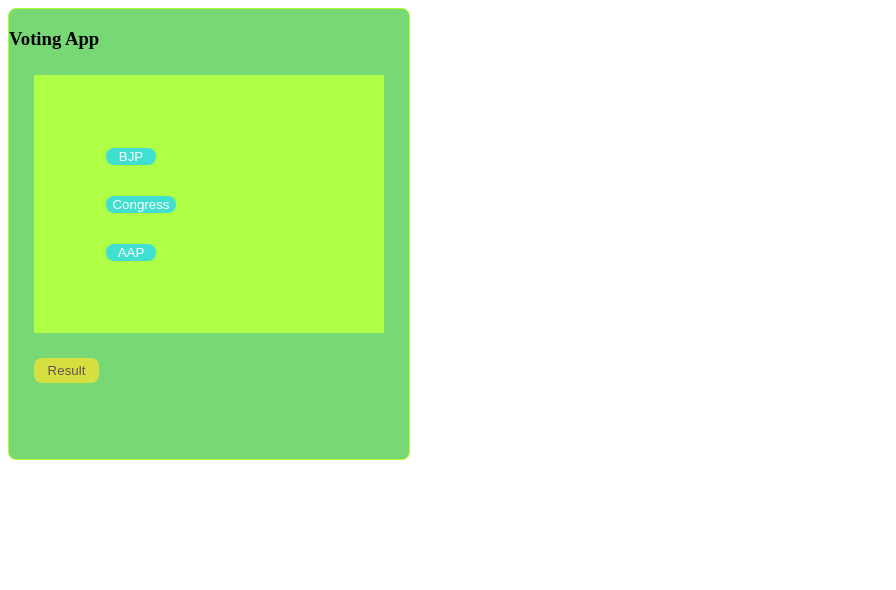
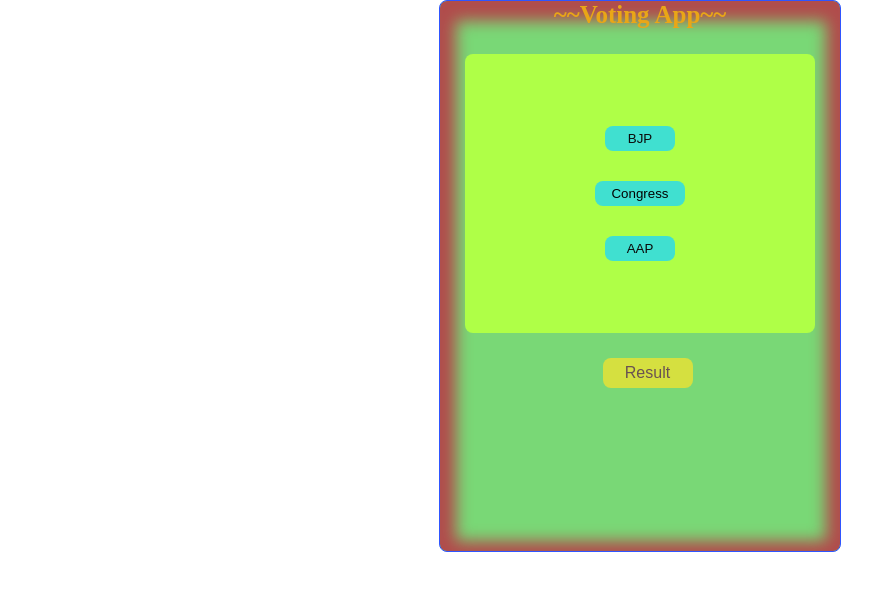
Before and after one commit to krisanu886/voting-app, a plain HTML site: page index.html in a window 1280 px wide. Shown: the whole page, without its empty margins (0-896 px from the left). Drawn offline with Linux system fonts and the light colour scheme.

Commit message:
update 1

```diff
--- a/index.html
+++ b/index.html
@@ -13,7 +13,7 @@
 <body>
     <div id="container">
         <header id="header">
-            <h3>Voting App</h3>
+            <h3>~~Voting App~~</h3>
         </header>
         <div id="voting-section">
             <div id="bjp">
--- a/style.css
+++ b/style.css
@@ -1,20 +1,26 @@
+*{
+    padding: auto;
+    margin: auto;
+    text-align: center;
+
+}
+
 #container{
     width: 400px;
-    height: 450px;
-    border: 1px solid greenyellow;
+    height: 550px;
+    border: 1px solid rgb(47, 85, 255);
     border-radius: 8px;
-    align-items: center;
-    justify-content: center;
     background-color: rgb(121, 216, 118);
+    box-shadow: 1px 5px 15px 15px #b14c4c inset;
 }
 #voting-section{
     padding: 52px;
     margin: 25px;
     gap: 5px;
-   top: 50%;
-   left: 50%;
-   left: 50%;
-   background-color: rgb(175, 255, 71);
+    top: 50%;
+    left: 50%;
+    background-color: rgb(175, 255, 71);
+    border-radius: 8px;
 }
 #bjp{
     padding: 10px;
@@ -31,46 +37,66 @@
 #bjp-btn{
     border-radius: 8px;
     border: none;
-    width: 50px;
-    color: white;
+    width: 70px;
+    height: 25px;
+    color: rgb(12, 12, 12);
     background-color: turquoise;
 }
 #congress-btn{
     border-radius: 8px;
     border: none;
-    width: 70px;
-    color: white;
+    width: 90px;
+    height: 25px;
+    color: rgb(3, 3, 3);
     background-color: turquoise;
 }
 #aap-btn{
   border-radius: 8px;
   border: none;
-  width: 50px;
-  color: white;
+  width: 70px;
+  height: 25px;
+  color: rgb(10, 10, 10);
   background-color: turquoise;
 }
 #bjp-btn:hover{
     background-color: rgb(199, 99, 99);
+    color: white;
 }
 #congress-btn:hover{
     background-color: rgb(199, 99, 99);
+    color: white;
 }
 #aap-btn:hover{
     background-color: rgb(199, 99, 99);
+    color: white;
 }
 #result{
     padding-left: 15px;
     margin: 10px;
 }
 #result-btn{
-    border-radius: 8px;
+  border-radius: 8px;
   border: none;
-  width: 65px;
-  height: 25px;
+  width: 90px;
+  height: 30px;
   color: rgb(105, 82, 82);
   background-color: rgb(213, 224, 64);
+  font-size: medium;
 }
 #result-btn:hover{
     background-color: rgb(199, 99, 99);
     color: white;
+    width: 100px;
+    height: 35px;
 }
+ h3{
+
+    font-size: 25px;
+    color: rgb(233, 166, 23);
+
+
+}
+#result-section{
+    background-color: rgb(89, 215, 224);
+    align-items: center;
+}
--- a/vote.js
+++ b/vote.js
@@ -6,9 +6,11 @@
 var congress = document.getElementById('congress-btn');
 var aap = document.getElementById('aap-btn');
 
+
 bjp.addEventListener("click", bcount);
 congress.addEventListener("click", ccount);
 aap.addEventListener("click", acount);
+
 
 function bcount(){
     bjpcount++;
@@ -23,6 +25,7 @@
     console.log(aapcount);
 }
 
+
 function result(){
     document.getElementById("result-bjp").innerHTML = `<td> BJP </td><td> ${bjpcount} Vote</td>`;
     document.getElementById("result-congress").innerHTML = `<td> Congress </td><td> ${congresscount} Vote</td>`;
```
